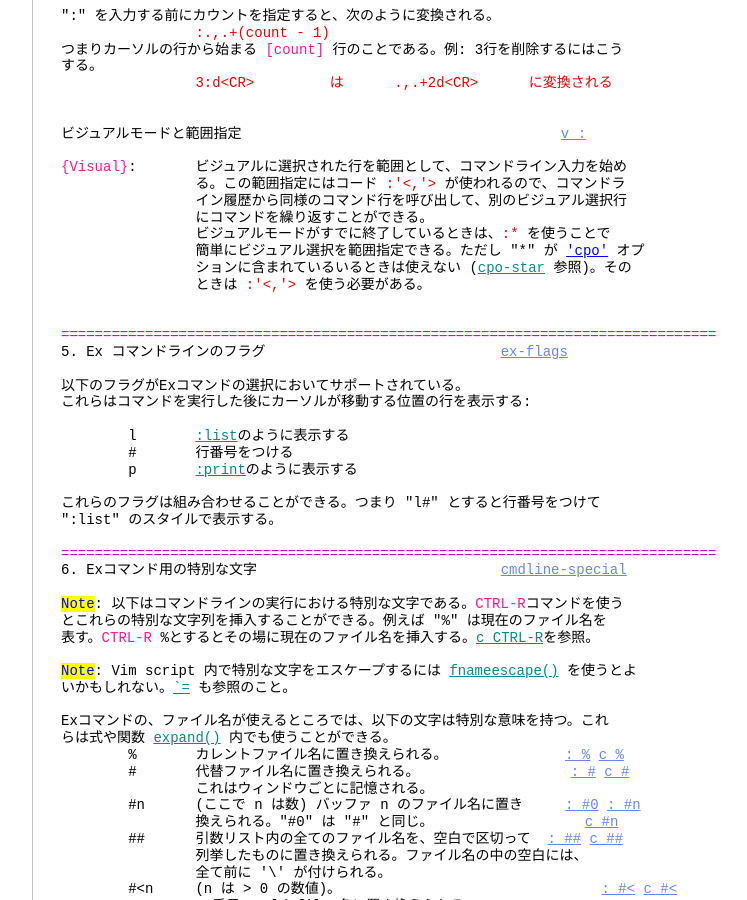
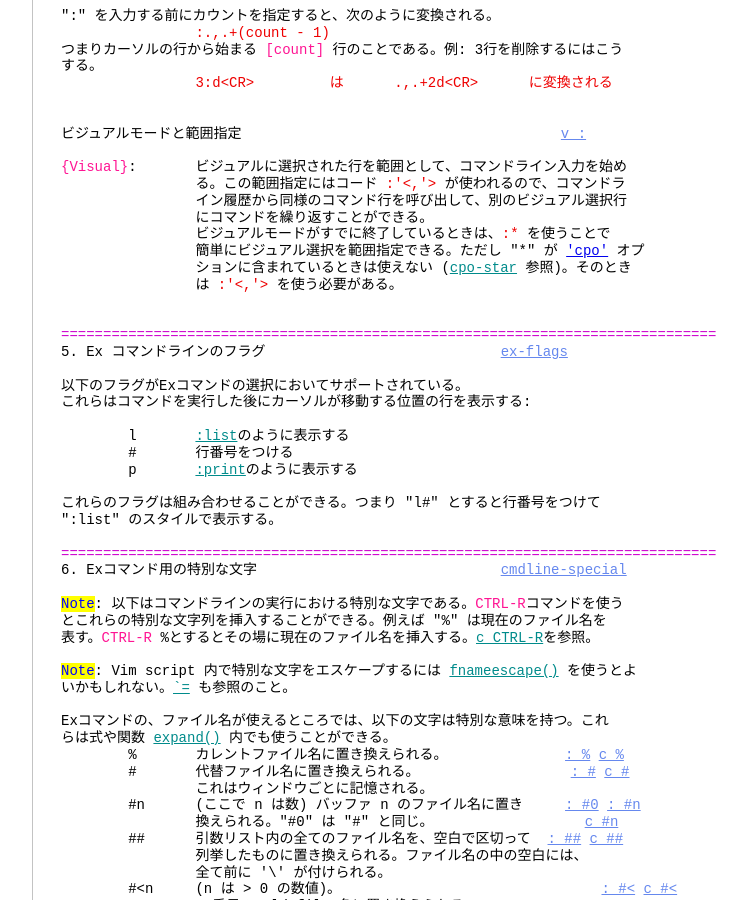
Before and after one commit to vim-jp/vimdoc-ja, a Jekyll site: the page built from cmdline.html, in a window 1280 px wide and 900 px high, scrolled down 11949 px. Shown: the whole window, without its empty margins (340-1087 px from the left). Built offline with Jekyll 4.4.1, drawn with Linux system fonts in a browser that asks for light colours; nearby versions of some CDN libraries; comment, search, counter and statistics services are not loaded.

Commit message:
Generated by Travis JOB 657.1
https://travis-ci.org/vim-jp/vimdoc-ja-working/builds/217070810

```diff
--- a/cmdline.html
+++ b/cmdline.html
@@ -717,8 +717,8 @@ Exコマンドには、その前に行単位の範囲を指定できるものが
 &nbsp;&nbsp;&nbsp;&nbsp;&nbsp;&nbsp;&nbsp;&nbsp;&nbsp;&nbsp;&nbsp;&nbsp;&nbsp;&nbsp;&nbsp;&nbsp;にコマンドを繰り返すことができる。<br>
 &nbsp;&nbsp;&nbsp;&nbsp;&nbsp;&nbsp;&nbsp;&nbsp;&nbsp;&nbsp;&nbsp;&nbsp;&nbsp;&nbsp;&nbsp;&nbsp;ビジュアルモードがすでに終了しているときは、<span class="Comment">:*</span>&nbsp;を使うことで<br>
 &nbsp;&nbsp;&nbsp;&nbsp;&nbsp;&nbsp;&nbsp;&nbsp;&nbsp;&nbsp;&nbsp;&nbsp;&nbsp;&nbsp;&nbsp;&nbsp;簡単にビジュアル選択を範囲指定できる。ただし &quot;*&quot; が&nbsp;<a class="Type" href="options.html#'cpo'">'cpo'</a>&nbsp;オプ<br>
-&nbsp;&nbsp;&nbsp;&nbsp;&nbsp;&nbsp;&nbsp;&nbsp;&nbsp;&nbsp;&nbsp;&nbsp;&nbsp;&nbsp;&nbsp;&nbsp;ションに含まれているいるときは使えない (<a class="Identifier" href="options.html#cpo-star">cpo-star</a>&nbsp;参照)。その<br>
-&nbsp;&nbsp;&nbsp;&nbsp;&nbsp;&nbsp;&nbsp;&nbsp;&nbsp;&nbsp;&nbsp;&nbsp;&nbsp;&nbsp;&nbsp;&nbsp;ときは&nbsp;<span class="Comment">:'&lt;,'&gt;</span>&nbsp;を使う必要がある。<br>
+&nbsp;&nbsp;&nbsp;&nbsp;&nbsp;&nbsp;&nbsp;&nbsp;&nbsp;&nbsp;&nbsp;&nbsp;&nbsp;&nbsp;&nbsp;&nbsp;ションに含まれているときは使えない (<a class="Identifier" href="options.html#cpo-star">cpo-star</a>&nbsp;参照)。そのとき<br>
+&nbsp;&nbsp;&nbsp;&nbsp;&nbsp;&nbsp;&nbsp;&nbsp;&nbsp;&nbsp;&nbsp;&nbsp;&nbsp;&nbsp;&nbsp;&nbsp;は&nbsp;<span class="Comment">:'&lt;,'&gt;</span>&nbsp;を使う必要がある。<br>
 <br>
 <br>
 <span class="PreProc">==============================================================================</span><br>
```
